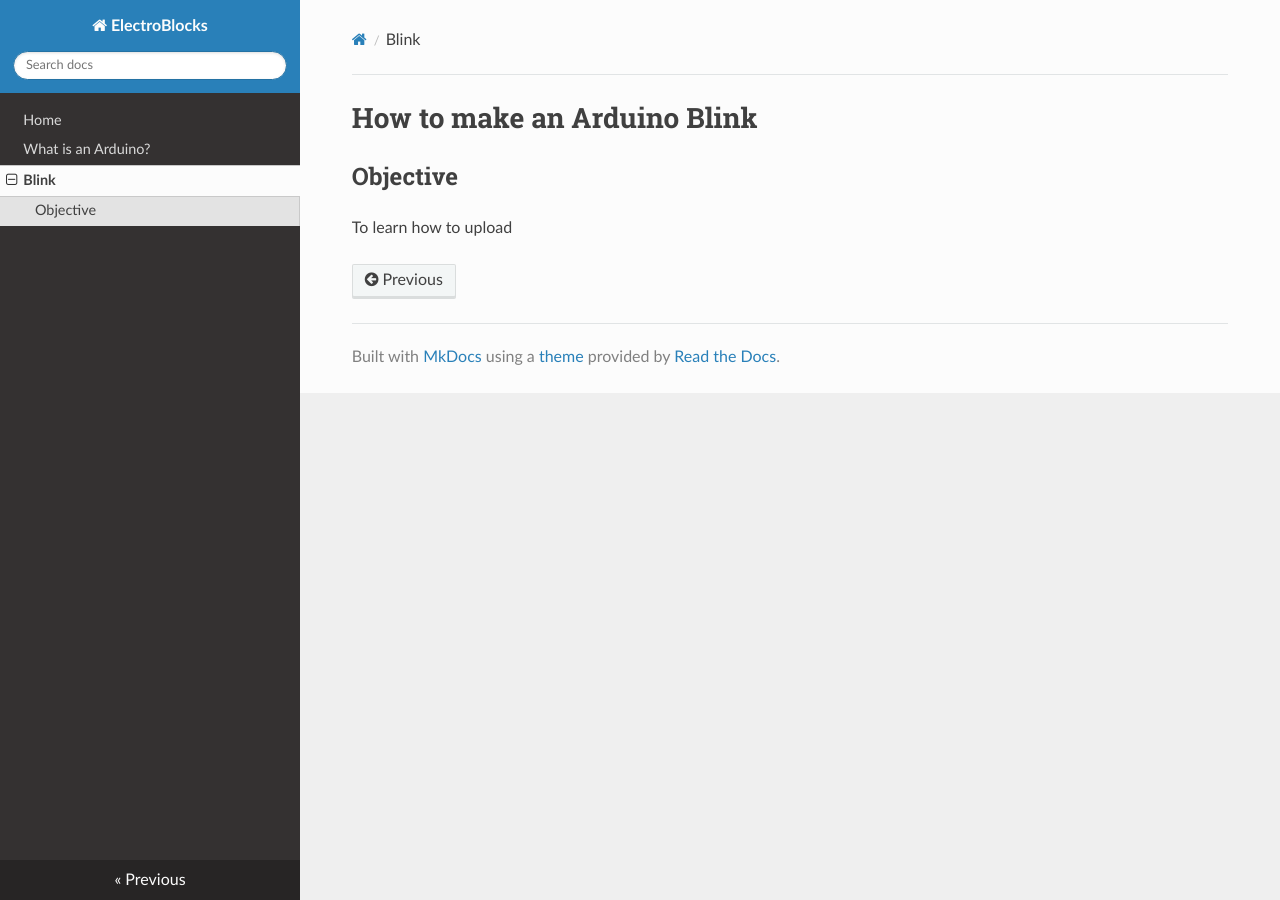
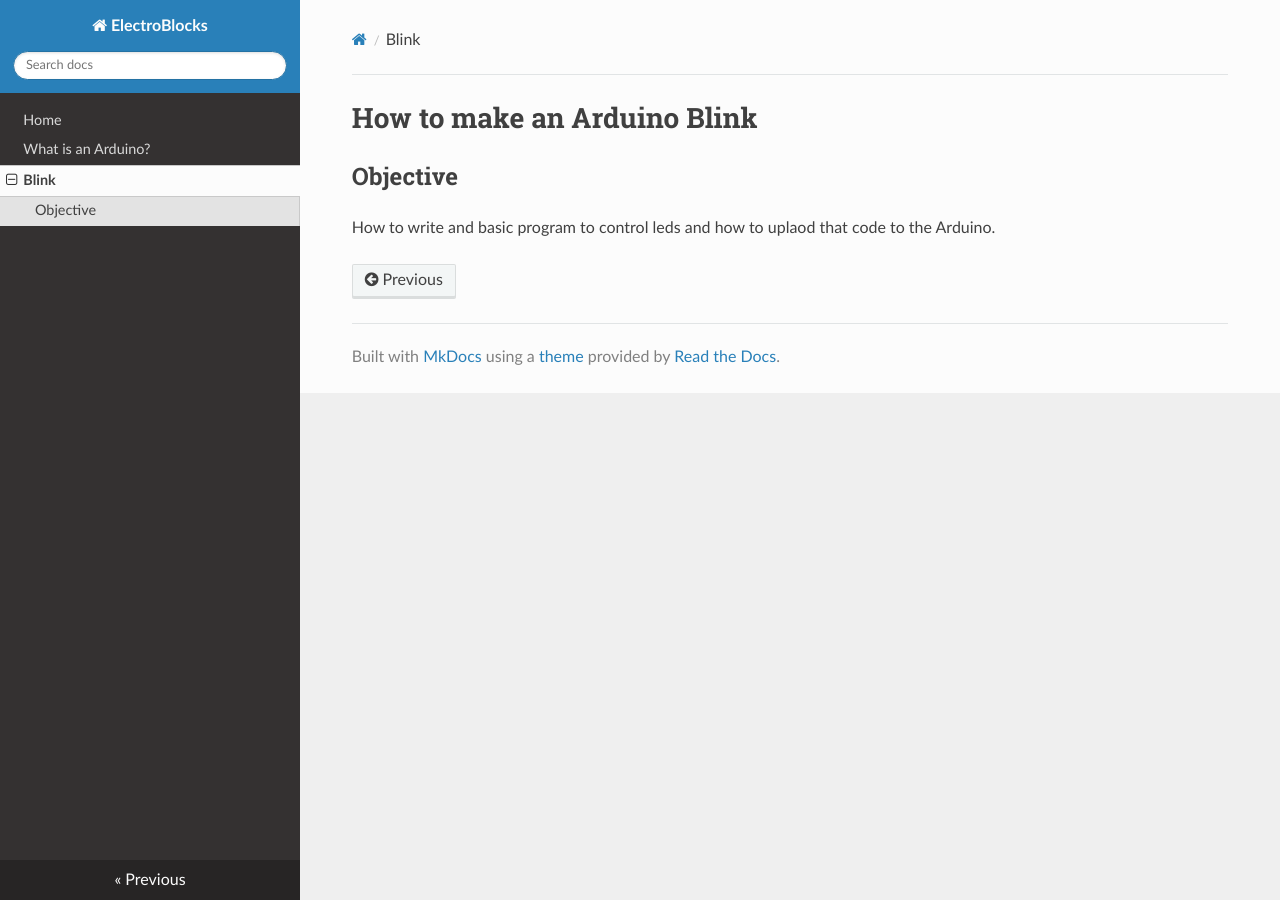
Before and after one commit to ElectroBlocks/docs, an MkDocs documentation site: the page built from docs/blink.md, in a window 1280 px wide. Built offline with MkDocs 1.6.1, drawn with Linux system fonts in a browser that asks for light colours; nearby versions of some CDN libraries; a script that is not in the unit is left out.

Commit message:
fixing up deploy

```diff
--- a/docs/blink.md
+++ b/docs/blink.md
@@ -2,4 +2,4 @@
 
 ## Objective
 
-To learn how to upload
+How to write and basic program to control leds and how to uplaod that code to the Arduino.
```
Also changed, not shown: docs/images/what-is-an-arduino/arduino-ide.png (deleted), docs/images/what-is-an-arduino/arduino-led-challenge-1.jpg (deleted), 1 other file.
